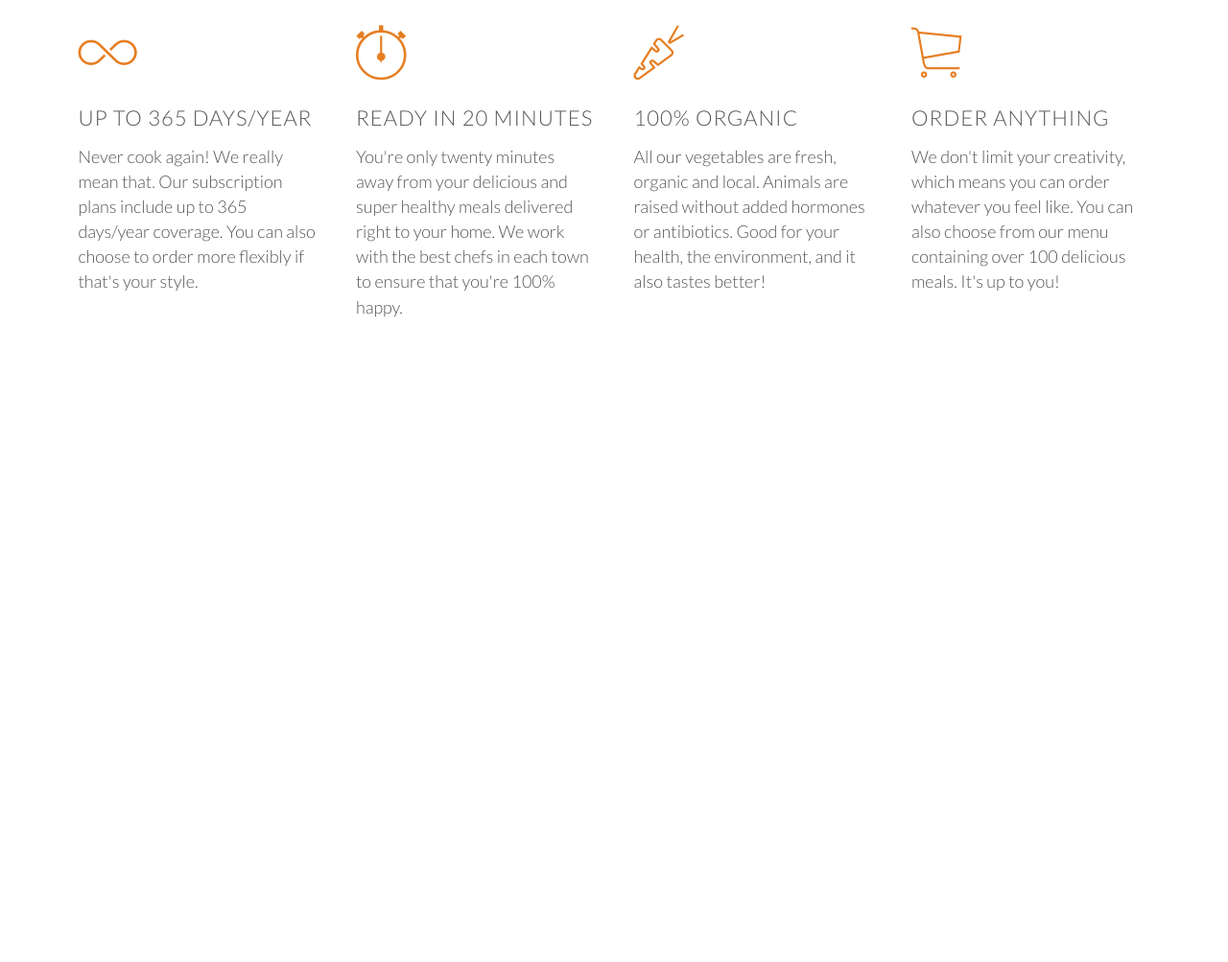
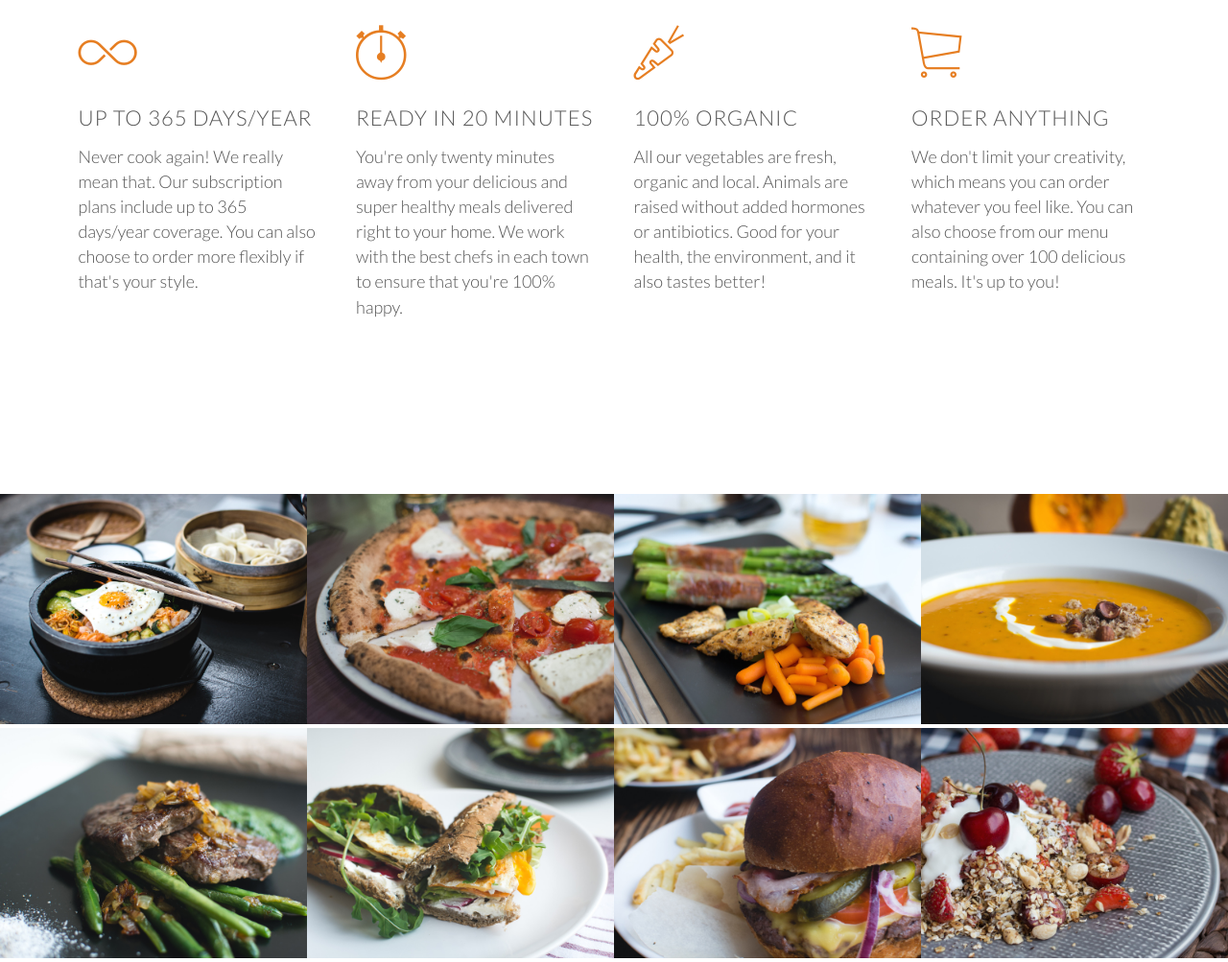
Before and after one commit to josephDorsey/testOmnifood, a plain HTML site: page Omnifood/index.html in a window 1280 px wide. Shown: the part 1050-2053 px from the top of the page at 96% size. Before the commit the page ends 1485 px from the top, so only its background shows below. Drawn offline with Linux system fonts and the light colour scheme; files whose address does not match are found by name.

Commit message:
finished part 1 of building favorite meals section

```diff
--- a/Omnifood/index.html
+++ b/Omnifood/index.html
@@ -88,9 +88,78 @@
         </div>
       </div>
     </section>
+    <section class="section-meals">
+      <ul class="meals-showcase">
+        <li>
+          <figure class="meal-photo">
+            <img
+              src="resources/img/1.jpg"
+              alt="Korean bibimbap with egg and vegetables"
+            />
+          </figure>
+        </li>
+        <li>
+          <figure class="meal-photo">
+            <img
+              src="resources/img/2.jpg"
+              alt="Simple italian pizza with cherry tomatoes"
+            />
+          </figure>
+        </li>
+        <li>
+          <figure class="meal-photo">
+            <img
+              src="resources/img/3.jpg"
+              alt="Chicken breast steak with vegetables"
+            />
+          </figure>
+        </li>
+        <li>
+          <figure class="meal-photo">
+            <img src="resources/img/4.jpg" alt="Autumn pumpkin soup" />
+          </figure>
+        </li>
+      </ul>
+      <ul class="meals-showcase">
+        <li>
+          <figure class="meal-photo">
+            <img
+              src="resources/img/5.jpg"
+              alt="Paleo beef steak with vegetables"
+            />
+          </figure>
+        </li>
+        <li>
+          <figure class="meal-photo">
+            <img
+              src="resources/img/6.jpg"
+              alt="Healthy baguette with egg and vegetables"
+            />
+          </figure>
+        </li>
+        <li>
+          <figure class="meal-photo">
+            <img
+              src="resources/img/7.jpg"
+              alt="Burger with cheddar and bacon"
+            />
+          </figure>
+        </li>
+        <li>
+          <figure class="meal-photo">
+            <img
+              src="resources/img/8.jpg"
+              alt="Granola with cherries and strawberries"
+            />
+          </figure>
+        </li>
+      </ul>
+    </section>
   </body>
 </html>
 
 <!--
 
+
+
  -->
--- a/Omnifood/resources/css/style.css
+++ b/Omnifood/resources/css/style.css
@@ -186,3 +186,27 @@ header {
 .main-nav li a:active {
   border-bottom: 2px solid #e67e22;
 }
+
+/* ---------------------------------------------- */
+/* meals */
+/* ---------------------------------------------- */
+
+.meals-showcase {
+  list-style: none;
+  width: 100%;
+}
+
+.meals-showcase li {
+  display: block;
+  float: left;
+  width: 25%;
+}
+
+.meal-photo {
+  width: 100%;
+}
+
+.meal-photo img {
+  width: 100%;
+  height: auto;
+}
```
Also changed, not shown: Omnifood/README.md.
